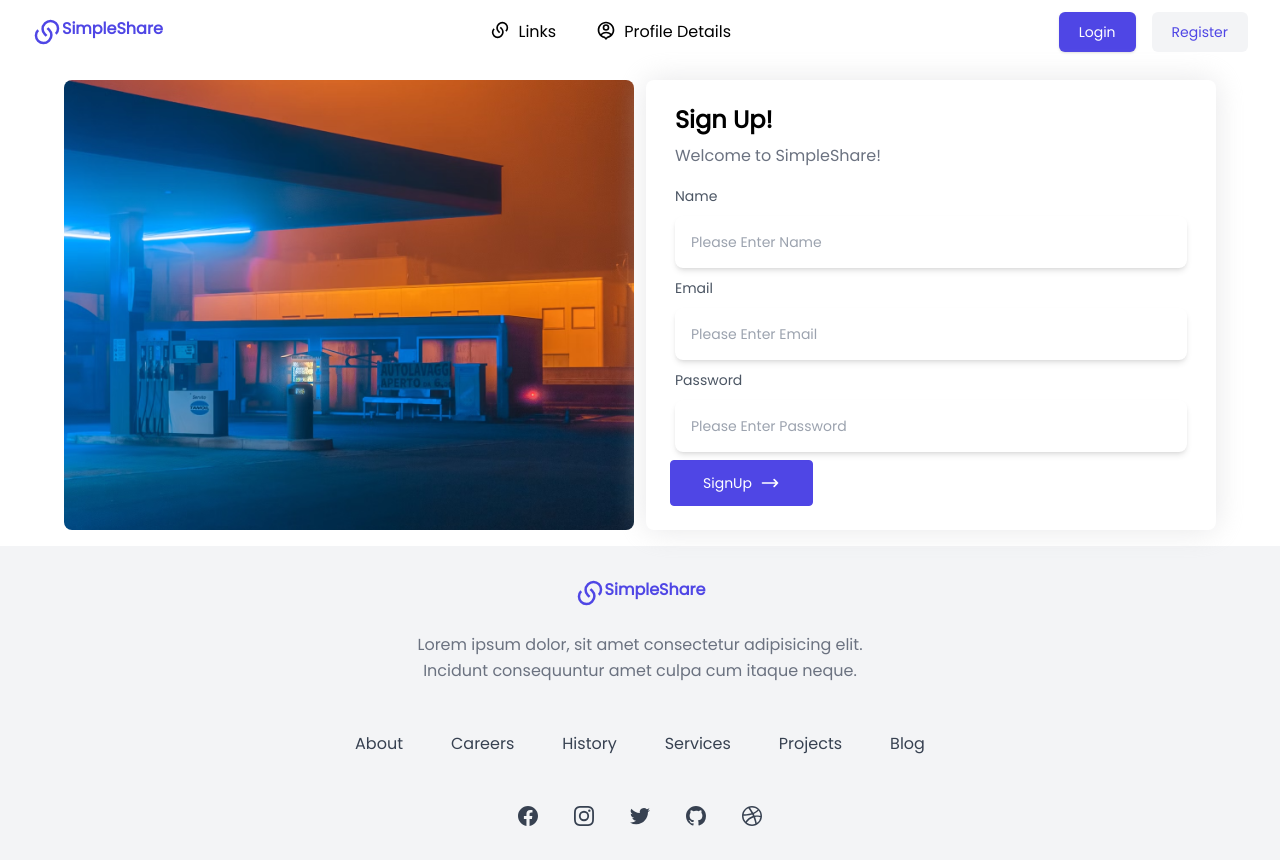
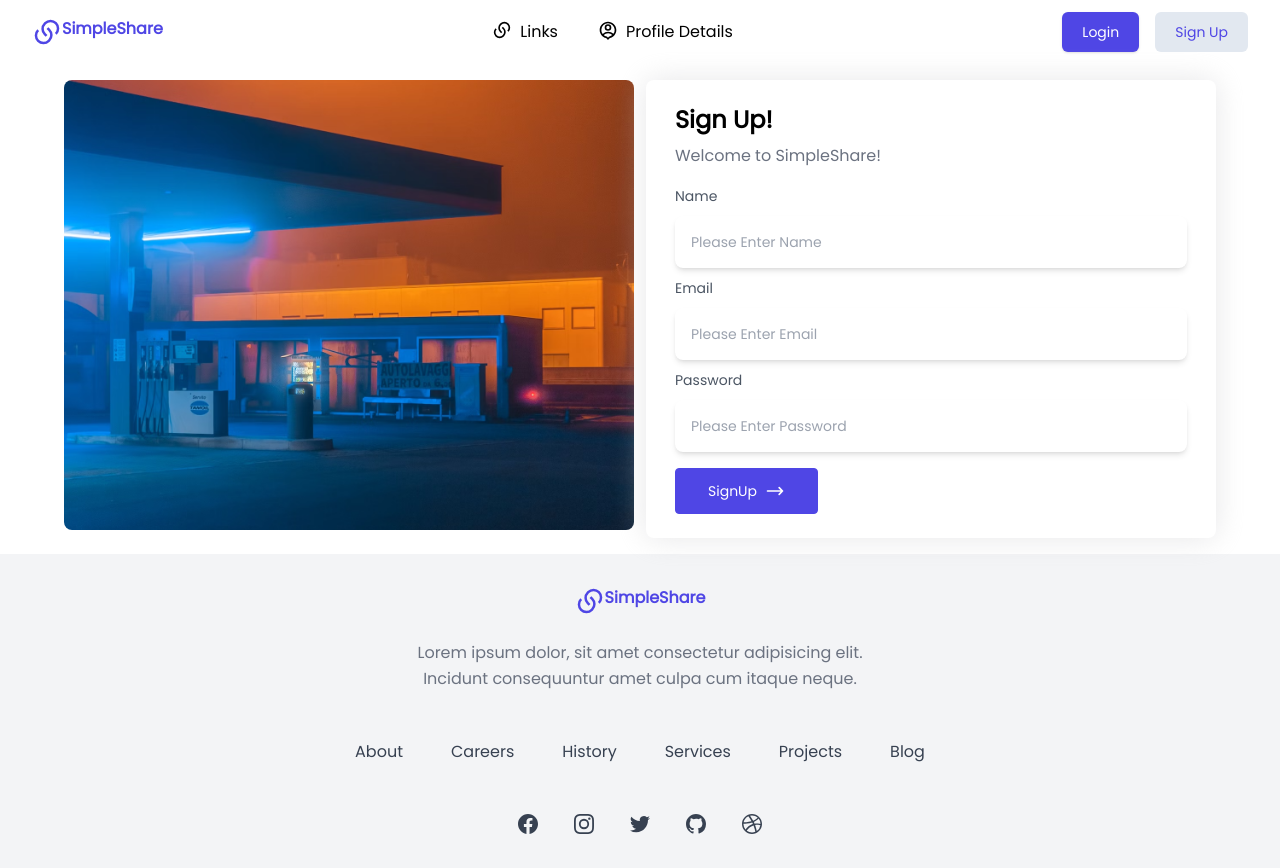
Before and after one commit to adarshsharma27/linkSharingApp, a React (Vite) app: page /signup in a window 1280 px wide. Built offline with nearby package versions, Linux system fonts and the light colour scheme.

Commit message:
fix: Router Fixes
Sign Up And Login  Components

```diff
--- a/src/components/Header.jsx
+++ b/src/components/Header.jsx
@@ -38,7 +38,7 @@ const Header = () => {
 
                   <li>
                     <NavLink
-                      className="flex gap-2 hover:bg-slate-200 hover:text-indigo-600 p-2 rounde"
+                      className="flex gap-2 hover:bg-slate-200 hover:text-indigo-600 p-2 rounded"
                       to="/profileDetails"
                     >
                       <RiAccountPinCircleLine size={20} />
@@ -51,20 +51,20 @@ const Header = () => {
 
             <div className="flex items-center gap-4">
               <div className="sm:flex sm:gap-4">
-                <a
-                  className="rounded-md bg-indigo-600 px-5 py-2.5 text-sm font-medium text-white shadow"
-                  href="/"
+                <NavLink
+                  className="rounded-md bg-indigo-600 px-5 py-2.5 text-sm font-medium text-white shadow hover:bg-slate-200 hover:text-indigo-600"
+                  to="/login"
                 >
                   Login
-                </a>
+                </NavLink>
 
                 <div className="hidden sm:flex">
-                  <a
-                    className="rounded-md bg-gray-100 px-5 py-2.5 text-sm font-medium text-indigo-600"
-                    href="/"
+                  <NavLink
+                    className="rounded-md bg-gray-100 px-5 py-2.5 text-sm font-medium text-indigo-600 hover:bg-slate-200 hover:text-indigo-600"
+                    to="/signup"
                   >
-                    Register
-                  </a>
+                    Sign Up
+                  </NavLink>
                 </div>
               </div>
             </div>
@@ -123,20 +123,20 @@ const Header = () => {
                 </NavLink>
 
                 <div className="p-2">
-                  <a
-                    className="rounded-md bg-indigo-600 px-5 py-2.5 text-sm font-medium text-white shadow"
-                    href="/"
+                  <NavLink
+                    className="rounded-md bg-indigo-600 px-5 py-2.5 text-sm font-medium text-white shadow hover:bg-slate-200 hover:text-indigo-600"
+                    to="/login"
                   >
                     Login
-                  </a>
+                  </NavLink>
                 </div>
                 <div className="p-2">
-                  <a
-                    className="rounded-md bg-gray-100 px-5 py-2.5 text-sm font-medium text-indigo-600"
-                    href="/"
+                  <NavLink
+                    className="rounded-md bg-gray-100 px-5 py-2.5 text-sm font-medium text-indigo-600 hover:bg-slate-200 hover:text-indigo-600"
+                    to="/signup"
                   >
-                    Register
-                  </a>
+                    Sign Up
+                  </NavLink>
                 </div>
               </div>
             </nav>
--- a/src/components/SignUp.jsx
+++ b/src/components/SignUp.jsx
@@ -80,7 +80,6 @@ const SignUp = () => {
                       // }}
                     />
                   </div>
-                </div>
               </div>
 
               <div className="flex items-center justify-between">
@@ -109,6 +108,7 @@ const SignUp = () => {
             </div>
           </div>
         </div>
+        </div>
     </>
   );
 };
```
